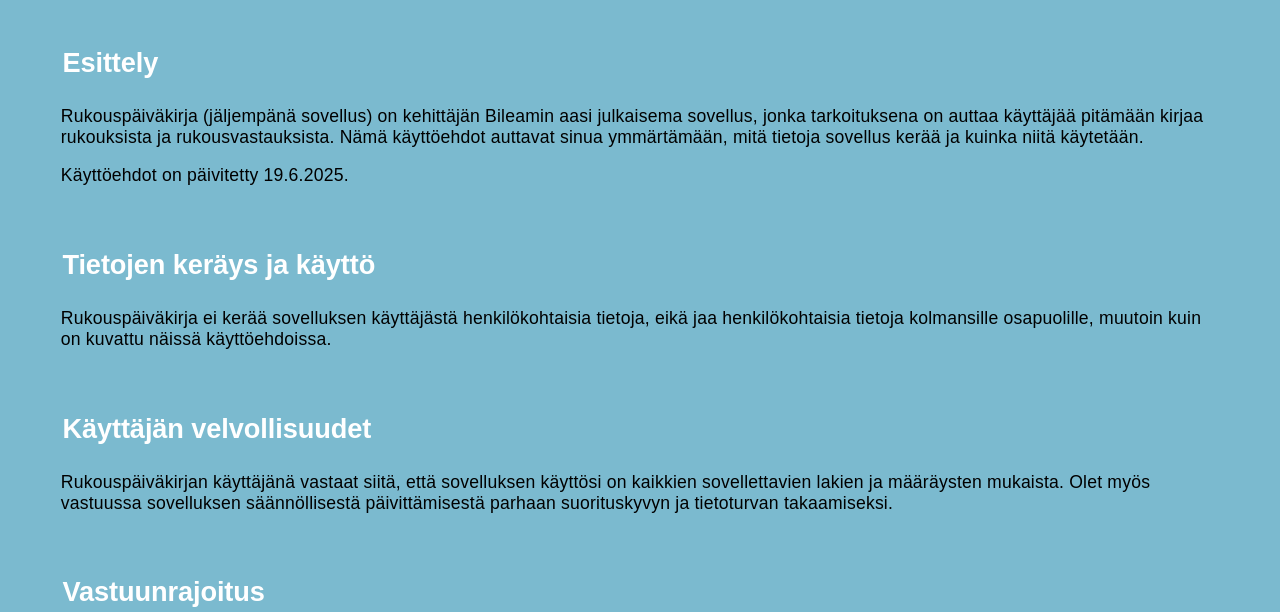
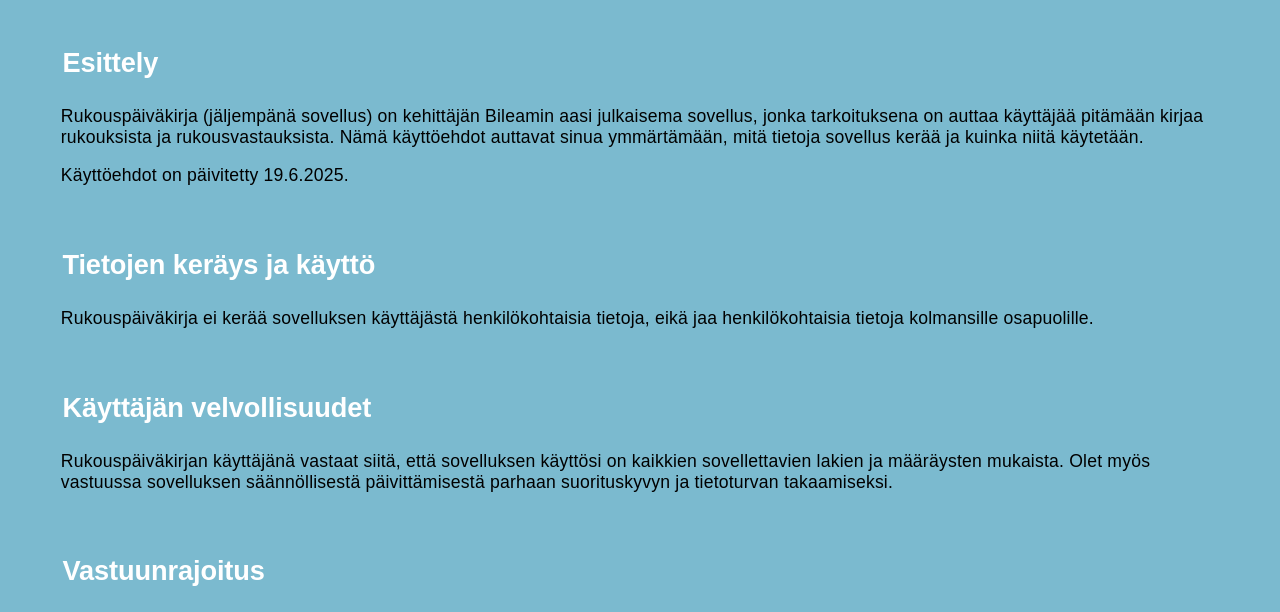
Before and after one commit to villepuuri/Rukouspaivakirja, a plain HTML site: page index.html in a window 1280 px wide. Shown: the part 132-744 px from the top of the page. Drawn offline with Linux system fonts and the light colour scheme.

Commit message:
Update index.html

```diff
--- a/index.html
+++ b/index.html
@@ -20,7 +20,7 @@
 
     <h3>Tietojen keräys ja käyttö</h3>
     <p>
-        Rukouspäiväkirja ei kerää sovelluksen käyttäjästä henkilökohtaisia tietoja, eikä jaa henkilökohtaisia tietoja kolmansille osapuolille, muutoin kuin on kuvattu näissä käyttöehdoissa.
+        Rukouspäiväkirja ei kerää sovelluksen käyttäjästä henkilökohtaisia tietoja, eikä jaa henkilökohtaisia tietoja kolmansille osapuolille.
     </p>
 
     <h3>Käyttäjän velvollisuudet</h3>
```
